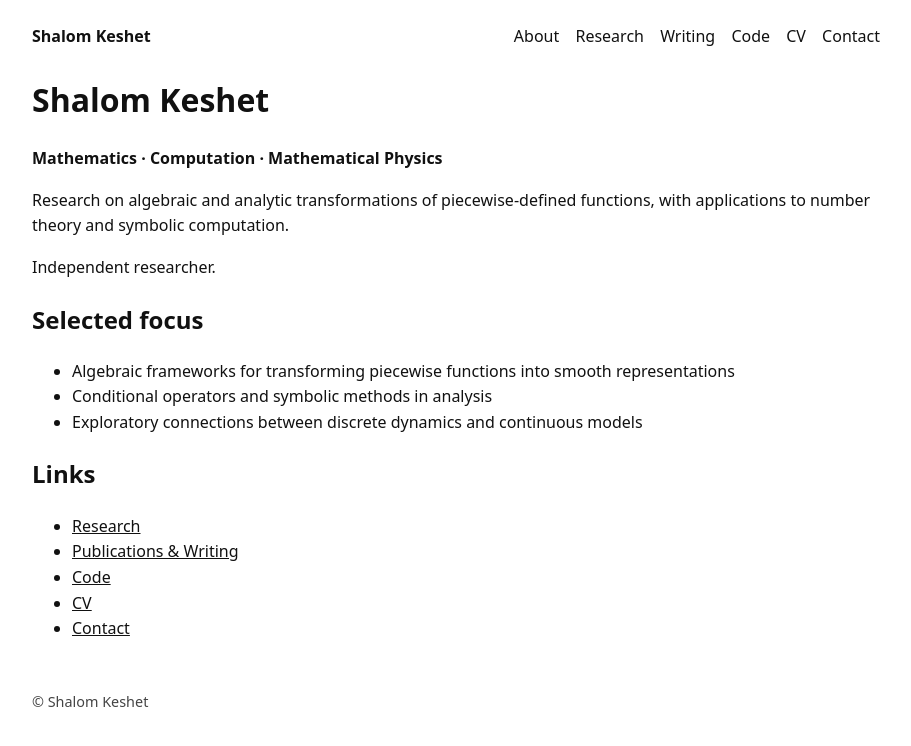
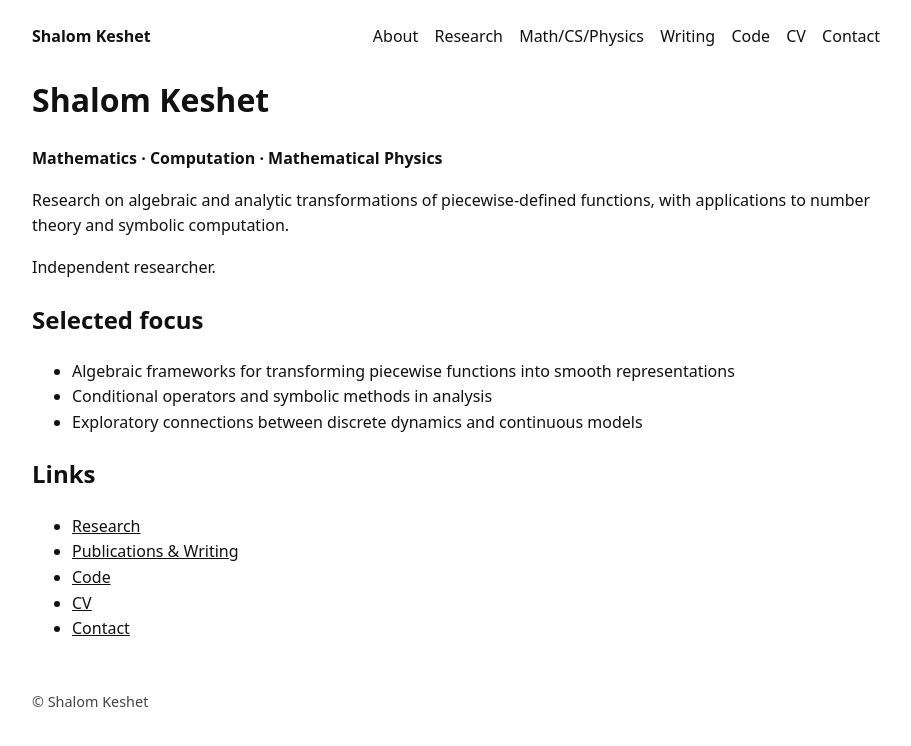
Before and after one commit to shalomkeshet/shalomkeshet.github.io, a Jekyll site: the page built from index.md, in a window 1280 px wide. Shown: the top 746 px of the page, without its empty margins (178-1089 px from the left). Built offline with Jekyll 4.4.1, drawn with Linux system fonts in a browser that asks for light colours.

Commit message:
Add Math/CS/Physics link to main navigation

```diff
--- a/_layouts/default.html
+++ b/_layouts/default.html
@@ -19,6 +19,7 @@
       <nav class="nav">
         <a href="/about">About</a>
         <a href="/research">Research</a>
+        <a href="/math-computing-physics">Math/CS/Physics</a>
         <a href="/publications">Writing</a>
         <a href="/code">Code</a>
         <!-- <a href="/teaching">Teaching</a> -->
```
